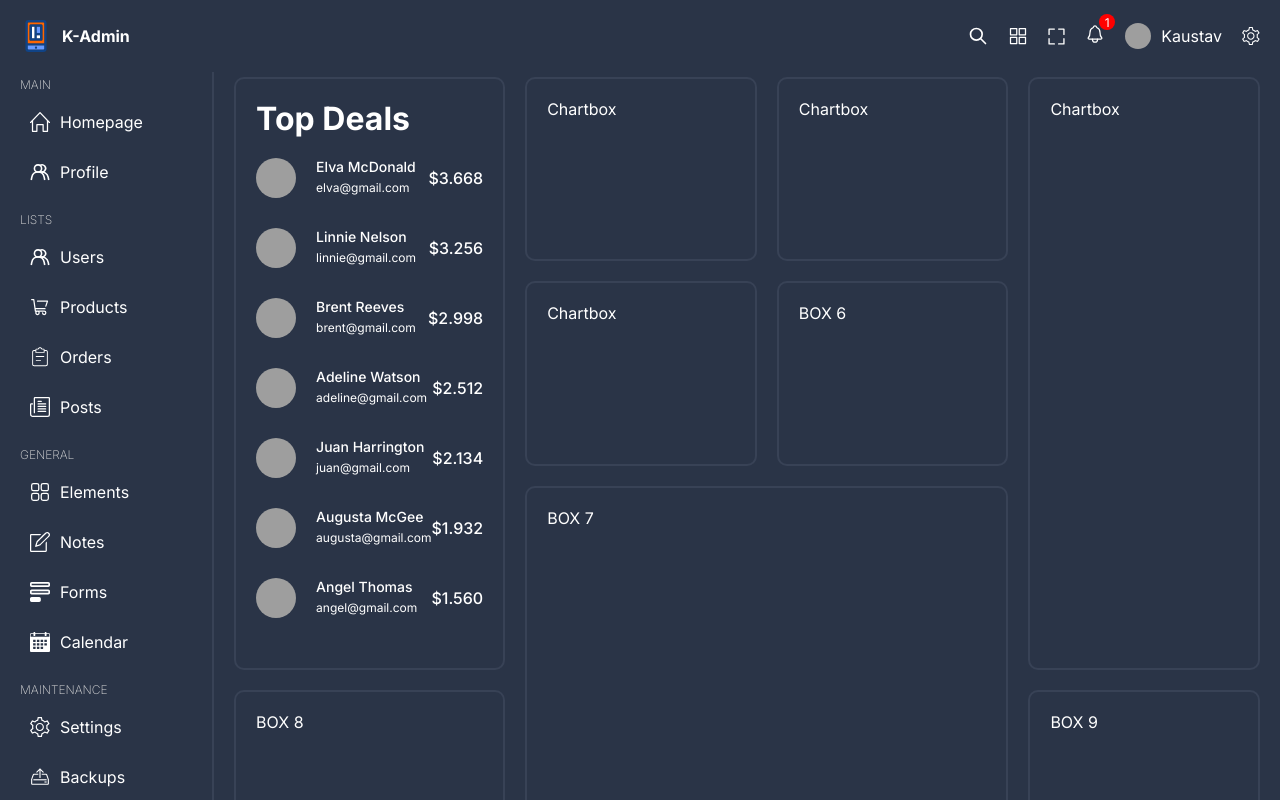
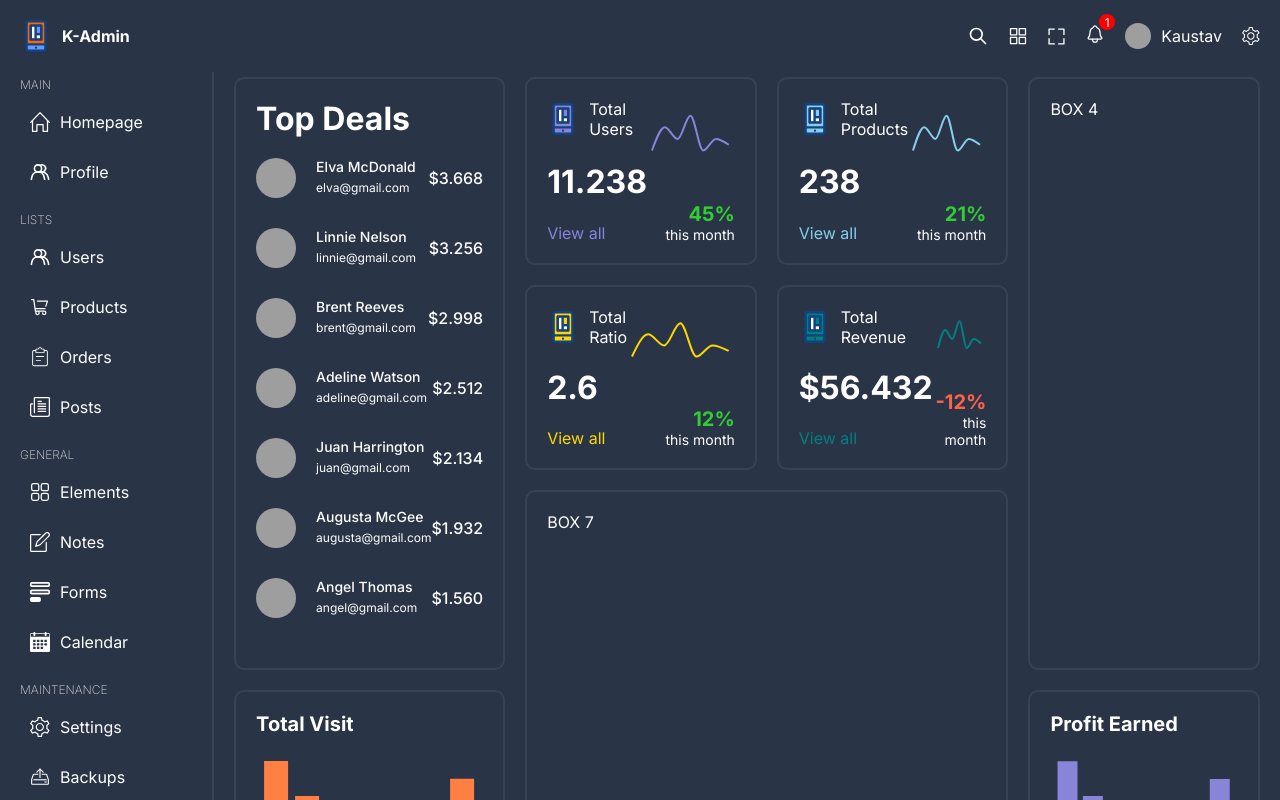
Before and after one commit to Kaustav-Bhattacharya/admin-ui, a React (Vite) app: page / in a window 1280 px wide. Shown: the top 800 px of the page. Built offline with nearby package versions, Linux system fonts and the light colour scheme; grey boxes are pictures that could not be loaded.

Commit message:
bar chart and line chart added

```diff
--- /dev/null
+++ b/src/components/barChartBox/BarChartBox.tsx
@@ -0,0 +1,31 @@
+import { Bar, BarChart, ResponsiveContainer, Tooltip } from "recharts"
+import "./barChartBox.scss"
+
+type Props = {
+  title: string
+  color: string
+  dataKey: string
+  chartData: object[]
+}
+
+const BarChartBox = (props: Props) => {
+  return (
+    <div className="barChartBox">
+      <h1>{props.title}</h1>
+      <div className="chart">
+        <ResponsiveContainer width="100%" height={150 }>
+          <BarChart width={150} height={40} data={props.chartData}>
+            <Tooltip
+              contentStyle={{ background: "#2a3447", borderRadius: "5px" }}
+              labelStyle={{ display: "none" }}
+              cursor={{fill: "none"}}
+            />
+            <Bar dataKey={props.dataKey} fill={props.color} />
+          </BarChart>
+        </ResponsiveContainer>
+      </div>
+    </div>
+  )
+}
+
+export { BarChartBox }
--- /dev/null
+++ b/src/components/barChartBox/barChartBox.scss
@@ -0,0 +1,13 @@
+.barChartBox{
+
+    width: 100%;
+    height: 100%;
+
+    h1{
+        font-size: 20px;
+        margin-bottom: 20px;
+    }
+    .chart{
+
+    }
+}
--- a/src/components/chartbox/Chartbox.tsx
+++ b/src/components/chartbox/Chartbox.tsx
@@ -1,6 +1,63 @@
+import "./chartbox.scss"
+import { Link } from "react-router-dom"
+import { ResponsiveContainer, LineChart, Line, Tooltip } from "recharts"
 
-const Chartbox = () => {
-  return <div className="chartBox">Chartbox</div>
+type Props = {
+  color: string
+  icon: string
+  title: string
+  dataKey: string
+  number: number | string
+  percentage: number
+  chartData: object[]
+}
+const Chartbox = (props: Props) => {
+  return (
+    <div className="chartBox">
+      <div className="boxInfo">
+        <div className="boxInfo">
+          <div className="title">
+            <img src={props.icon} alt="" />
+            <span>{props.title}</span>
+          </div>
+          <h1>{props.number}</h1>
+          <Link to="/" style={{ color: props.color }}>
+            View all
+          </Link>
+        </div>
+      </div>
+
+      <div className="chartInfo">
+        <div className="chart">
+          <ResponsiveContainer width="99%" height="100%">
+            <LineChart data={props.chartData}>
+              <Tooltip
+                contentStyle={{ background: "transparent", border: "none" }}
+                labelStyle={{ display: "none" }}
+                position={{ x: 10, y: 60 }}
+              />
+              <Line
+                type="monotone"
+                dataKey={props.dataKey}
+                stroke={props.color}
+                strokeWidth={2}
+                dot={false}
+              />
+            </LineChart>
+          </ResponsiveContainer>
+        </div>
+        <div className="texts">
+          <span
+            className="percentage"
+            style={{ color: props.percentage < 0 ? "tomato" : "limegreen" }}
+          >
+            {props.percentage}%
+          </span>
+          <span className="duration">this month</span>
+        </div>
+      </div>
+    </div>
+  )
 }
 
 export { Chartbox }
--- a/src/components/chartbox/chartbox.scss
+++ b/src/components/chartbox/chartbox.scss
@@ -1,3 +1,44 @@
-.chartBox{
+.chartBox {
+    display: flex;
+    height: 100%;
 
+    .boxInfo {
+        flex: 1;
+        display: flex;
+        flex-direction: column;
+        justify-content: space-between;
+
+        .title {
+            display: flex;
+            align-items: center;
+            gap: 10px;
+        }
+    }
+
+    .chartInfo {
+        flex: 2;
+        display: flex;
+        flex-direction: column;
+        justify-content: space-between;
+
+        .chart {
+            width: 100%;
+            height: 100%;
+        }
+
+        .texts {
+            display: flex;
+            flex-direction: column;
+            text-align: right;
+
+            .percentage {
+                font-weight: bold;
+                font-size: 20px;
+            }
+
+            .duration {
+                font-size: 14px;
+            }
+        }
+    }
 }
--- a/src/pages/home/Home.tsx
+++ b/src/pages/home/Home.tsx
@@ -1,5 +1,14 @@
+import { BarChartBox } from "../../components/barChartBox/BarChartBox"
 import { Chartbox } from "../../components/chartbox/Chartbox"
 import { TopBox } from "../../components/topBox/TopBox"
+import {
+  barChartBoxRevenue,
+  barChartBoxVisit,
+  chartBoxConversion,
+  chartBoxProduct,
+  chartBoxRevenue,
+  chartBoxUser,
+} from "../../data"
 import "./home.scss"
 
 const Home = () => {
@@ -9,21 +18,25 @@
         <TopBox />
       </div>
       <div className="box box2">
-        <Chartbox />
+        <Chartbox {...chartBoxUser} />
       </div>
       <div className="box box3">
-        <Chartbox />
+        <Chartbox {...chartBoxProduct} />
       </div>
-      <div className="box box4">
-        <Chartbox />
+      <div className="box box4">BOX 4</div>
+      <div className="box box5">
+        <Chartbox {...chartBoxConversion} />
       </div>
-      <div className="box box5">
-        <Chartbox />
+      <div className="box box6">
+        <Chartbox {...chartBoxRevenue} />
       </div>
-      <div className="box box6">BOX 6</div>
       <div className="box box7">BOX 7</div>
-      <div className="box box8">BOX 8</div>
-      <div className="box box9">BOX 9</div>
+      <div className="box box8">
+        <BarChartBox {...barChartBoxVisit}/>
+      </div>
+      <div className="box box9">
+        <BarChartBox {...barChartBoxRevenue}/>
+      </div>
     </div>
   )
 }
```
